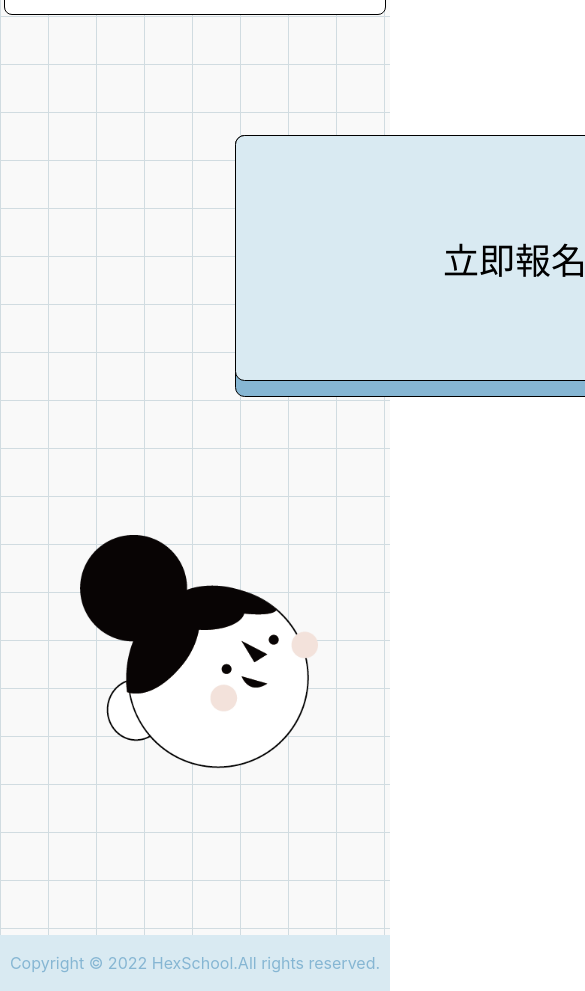
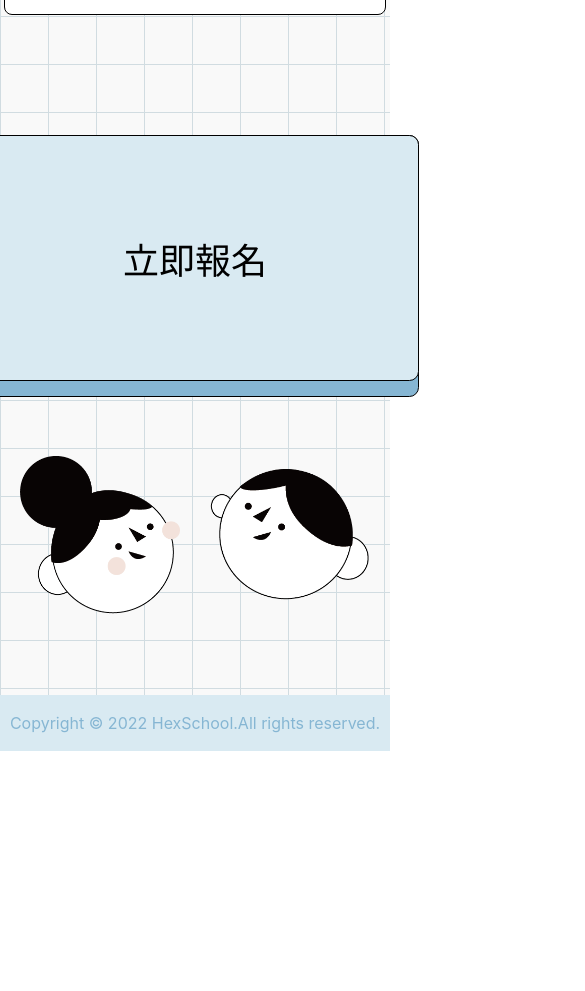
Before and after one commit to ms314006/event-website, a Next.js app: page / in a window 390 px wide. Shown: the part 8000-8991 px from the top of the page, 585 px wide, since content can reach past the window. After the commit the page ends 8751 px from the top, so only its background shows below. Built offline with nearby package versions, Linux system fonts and the light colour scheme.

Commit message:
ADD Apply responsive ui

```diff
--- a/components/Apply/apply.module.css
+++ b/components/Apply/apply.module.css
@@ -17,6 +17,8 @@
 .uiDesignerHead,
 .fontEndEngineerHead {
   position: absolute;
+  width: 15rem;
+  height: 15rem;
   top: 25rem;
   z-index: 5;
 }
@@ -28,3 +30,24 @@
 .fontEndEngineerHead {
   right: 5rem;
 }
+
+@media all and (max-width: 880px) {
+  .container {
+    width: 98vw;
+    height: 35rem;
+  }
+  .uiDesignerHead,
+  .fontEndEngineerHead {
+    width: 10rem;
+    height: 10rem;
+    top: 20rem;
+  }
+
+  .uiDesignerHead  {
+    left: 1rem;
+  }
+
+  .fontEndEngineerHead {
+    right: 1rem;
+  }
+}
--- a/components/Apply/index.js
+++ b/components/Apply/index.js
@@ -7,26 +7,28 @@ export default function Apply() {
     <div className={styles.container}>
       <Shaded
         type="button"
-        width="35rem"
+        width="28rem"
         contentPadding="6rem"
         shadowTop="1rem"
       >
         <div className={styles.apply}>立即報名</div>
       </Shaded>
+      <div className={styles.uiDesignerHead}>
         <Image
           src="./assets/uiDesignerHead.png"
           alt="uiDesignerHead"
-        width={238}
-        height={234}
-        className={styles.uiDesignerHead}
+          layout='fill'
+          objectFit='contain'
         />
+      </div>
+      <div className={styles.fontEndEngineerHead}>
         <Image
           src="./assets/fontEndEngineerHead.png"
           alt="fontEndEngineerHead"
-        width={238}
-        height={234}
-        className={styles.fontEndEngineerHead}
+          layout='fill'
+          objectFit='contain'
         />
+      </div>
     </div>
   )
 }
```
Lines whose indentation alone changed are shown as unchanged.
